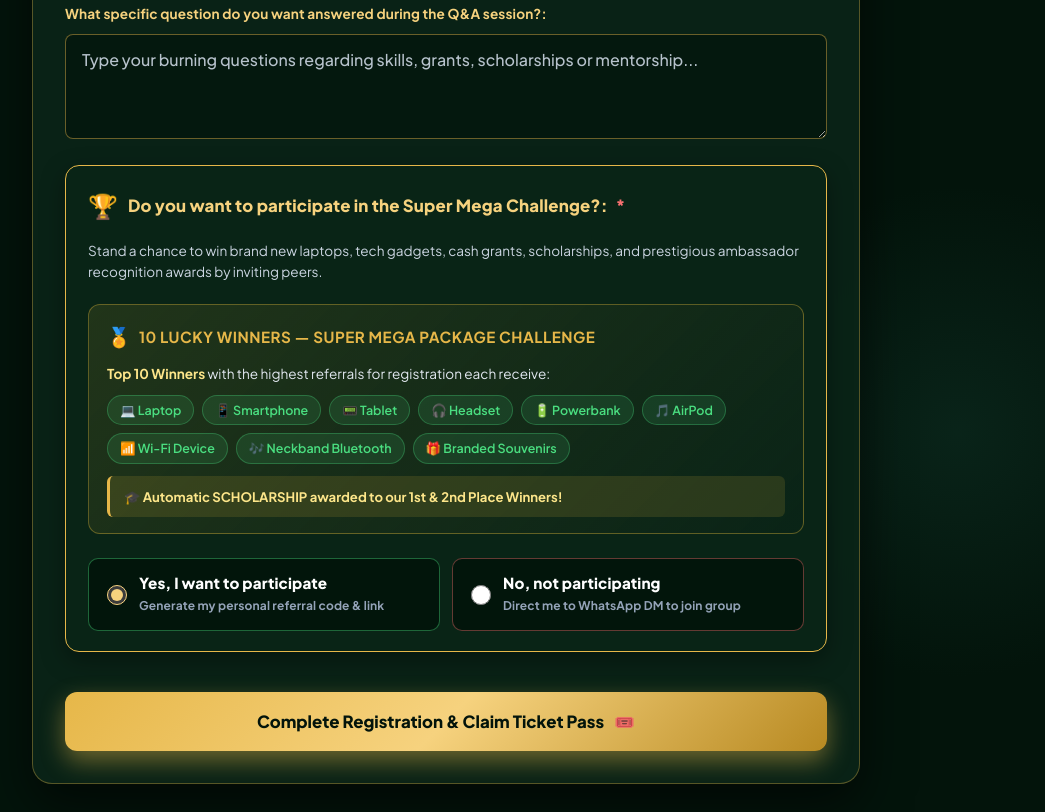
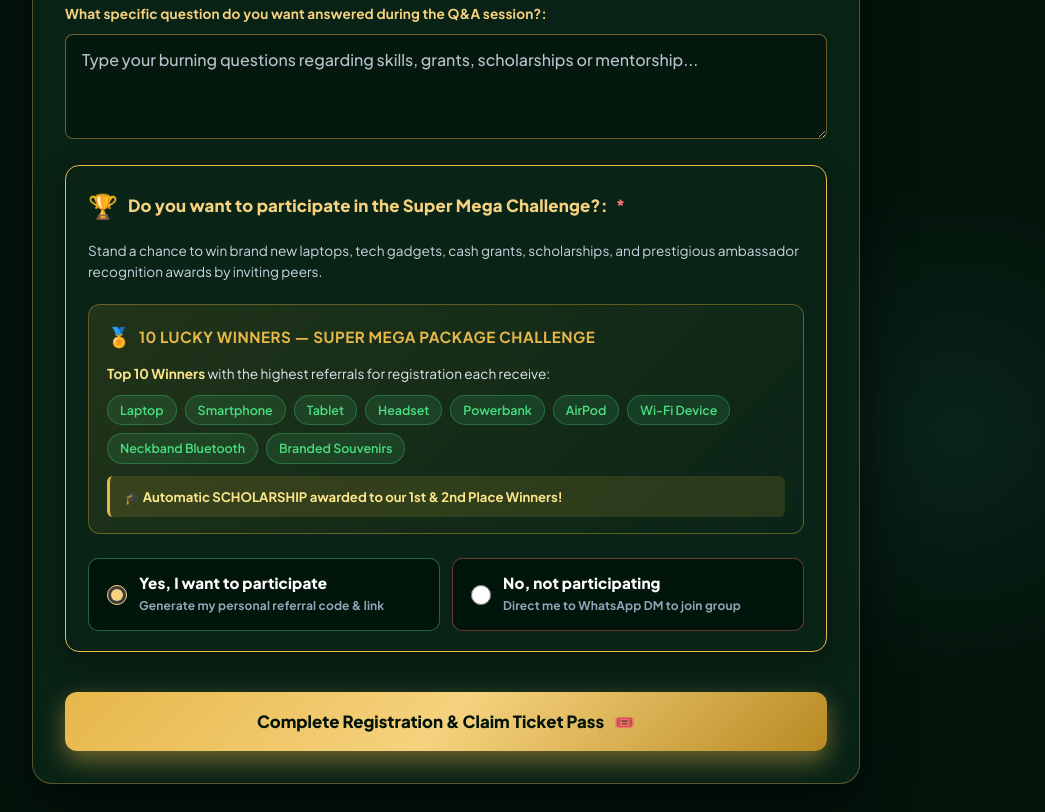
Before and after one commit to Kr8tiveJohnson/Bawacademy2.0, a website: page register-form.html in a window 1280 px wide. Shown: the part 1723-2535 px from the top of the page, without its empty margins (194-1239 px from the left). Drawn offline with Linux system fonts and the light colour scheme; no server answers; a web font is replaced by a local one.

Commit message:
style: remove emoji icons from Super Mega Challenge prize tags

```diff
--- a/register-form.html
+++ b/register-form.html
@@ -1415,32 +1415,23 @@
                                 </p>
                                 <div style="display: flex; flex-wrap: wrap; gap: 8px; margin-bottom: 12px;">
                                     <span
-                                        style="background: rgba(74,222,128,0.12); border: 1px solid rgba(74,222,128,0.3); color: #4ade80; border-radius: 20px; padding: 4px 12px; font-size: 0.78rem; font-weight: 600;">💻
-                                        Laptop</span>
+                                        style="background: rgba(74,222,128,0.12); border: 1px solid rgba(74,222,128,0.3); color: #4ade80; border-radius: 20px; padding: 4px 12px; font-size: 0.78rem; font-weight: 600;">Laptop</span>
                                     <span
-                                        style="background: rgba(74,222,128,0.12); border: 1px solid rgba(74,222,128,0.3); color: #4ade80; border-radius: 20px; padding: 4px 12px; font-size: 0.78rem; font-weight: 600;">📱
-                                        Smartphone</span>
+                                        style="background: rgba(74,222,128,0.12); border: 1px solid rgba(74,222,128,0.3); color: #4ade80; border-radius: 20px; padding: 4px 12px; font-size: 0.78rem; font-weight: 600;">Smartphone</span>
                                     <span
-                                        style="background: rgba(74,222,128,0.12); border: 1px solid rgba(74,222,128,0.3); color: #4ade80; border-radius: 20px; padding: 4px 12px; font-size: 0.78rem; font-weight: 600;">📟
-                                        Tablet</span>
+                                        style="background: rgba(74,222,128,0.12); border: 1px solid rgba(74,222,128,0.3); color: #4ade80; border-radius: 20px; padding: 4px 12px; font-size: 0.78rem; font-weight: 600;">Tablet</span>
                                     <span
-                                        style="background: rgba(74,222,128,0.12); border: 1px solid rgba(74,222,128,0.3); color: #4ade80; border-radius: 20px; padding: 4px 12px; font-size: 0.78rem; font-weight: 600;">🎧
-                                        Headset</span>
+                                        style="background: rgba(74,222,128,0.12); border: 1px solid rgba(74,222,128,0.3); color: #4ade80; border-radius: 20px; padding: 4px 12px; font-size: 0.78rem; font-weight: 600;">Headset</span>
                                     <span
-                                        style="background: rgba(74,222,128,0.12); border: 1px solid rgba(74,222,128,0.3); color: #4ade80; border-radius: 20px; padding: 4px 12px; font-size: 0.78rem; font-weight: 600;">🔋
-                                        Powerbank</span>
+                                        style="background: rgba(74,222,128,0.12); border: 1px solid rgba(74,222,128,0.3); color: #4ade80; border-radius: 20px; padding: 4px 12px; font-size: 0.78rem; font-weight: 600;">Powerbank</span>
                                     <span
-                                        style="background: rgba(74,222,128,0.12); border: 1px solid rgba(74,222,128,0.3); color: #4ade80; border-radius: 20px; padding: 4px 12px; font-size: 0.78rem; font-weight: 600;">🎵
-                                        AirPod</span>
+                                        style="background: rgba(74,222,128,0.12); border: 1px solid rgba(74,222,128,0.3); color: #4ade80; border-radius: 20px; padding: 4px 12px; font-size: 0.78rem; font-weight: 600;">AirPod</span>
                                     <span
-                                        style="background: rgba(74,222,128,0.12); border: 1px solid rgba(74,222,128,0.3); color: #4ade80; border-radius: 20px; padding: 4px 12px; font-size: 0.78rem; font-weight: 600;">📶
-                                        Wi-Fi Device</span>
+                                        style="background: rgba(74,222,128,0.12); border: 1px solid rgba(74,222,128,0.3); color: #4ade80; border-radius: 20px; padding: 4px 12px; font-size: 0.78rem; font-weight: 600;">Wi-Fi Device</span>
                                     <span
-                                        style="background: rgba(74,222,128,0.12); border: 1px solid rgba(74,222,128,0.3); color: #4ade80; border-radius: 20px; padding: 4px 12px; font-size: 0.78rem; font-weight: 600;">🎶
-                                        Neckband Bluetooth</span>
+                                        style="background: rgba(74,222,128,0.12); border: 1px solid rgba(74,222,128,0.3); color: #4ade80; border-radius: 20px; padding: 4px 12px; font-size: 0.78rem; font-weight: 600;">Neckband Bluetooth</span>
                                     <span
-                                        style="background: rgba(74,222,128,0.12); border: 1px solid rgba(74,222,128,0.3); color: #4ade80; border-radius: 20px; padding: 4px 12px; font-size: 0.78rem; font-weight: 600;">🎁
-                                        Branded Souvenirs</span>
+                                        style="background: rgba(74,222,128,0.12); border: 1px solid rgba(74,222,128,0.3); color: #4ade80; border-radius: 20px; padding: 4px 12px; font-size: 0.78rem; font-weight: 600;">Branded Souvenirs</span>
                                 </div>
                                 <div
                                     style="background: rgba(212,175,55,0.15); border-left: 3px solid var(--reg-gold); border-radius: 6px; padding: 10px 14px;">
```
